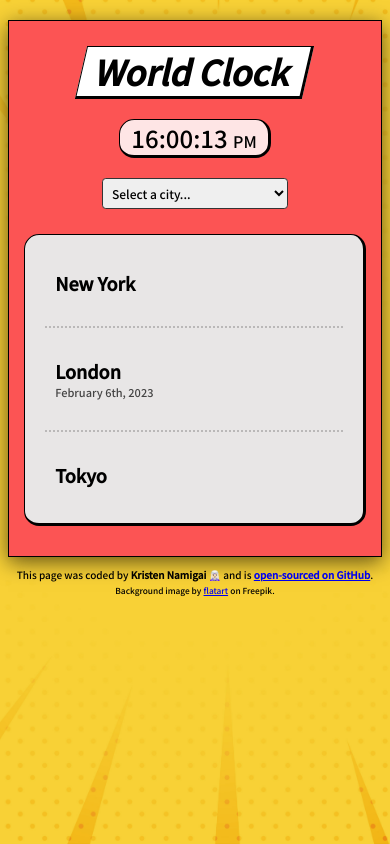
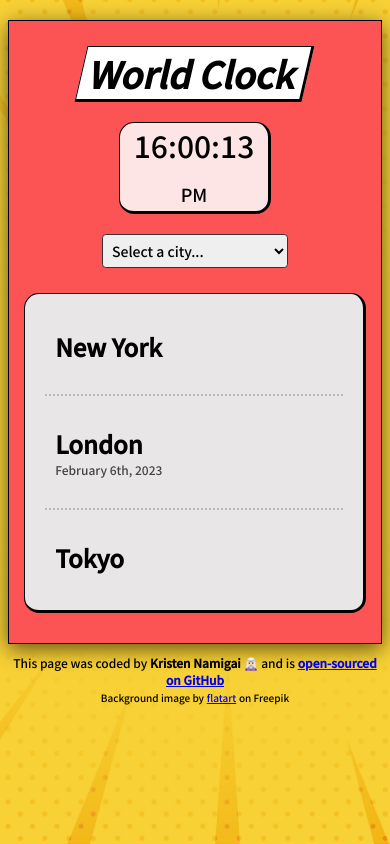
Before and after one commit to KrisTenFour/World_Clock, a plain HTML site: page index.html in a window 390 px wide. Drawn offline with nearby package versions, Linux system fonts and the light colour scheme; a script that the page names is missing.

Commit message:
Edit responsiveness

```diff
--- a/css/style.css
+++ b/css/style.css
@@ -19,7 +19,8 @@ body {
   box-shadow: #0000009b 0px 5px 20px;
 }
 
-h1, h2 {
+h1,
+h2 {
   border: var(--border);
   border-right: var(--border-shadow);
   border-bottom: var(--border-shadow);
@@ -192,22 +193,26 @@ footer {
     border: 0.5mm solid black;
     border-right: var(--border);
     border-bottom: var(--border);
-    font-size: 34px;
+    font-size: 36px;
+  }
+
+  h2,
+  .time {
+    font-size: 30px;
   }
 
   h2 {
     border: 0.5mm solid black;
     border-right: var(--border);
     border-bottom: var(--border);
-    font-size: 24px;
   }
 
   h2 small {
-    font-size: 16px;
+    font-size: 18px;
   }
 
   #cities-select {
-    font-size: 12px;
+    font-size: 14px;
   }
 
   .cities-container {
@@ -218,18 +223,11 @@ footer {
   }
 
   .name {
-    font-size: 18px;
+    font-size: 24px;
   }
 
-  .date {
-    font-size: 11px;
-  }
-
-  .time {
-    font-size: 23px;
-  }
-
+  .date,
   footer {
-    font-size: 10px;
+    font-size: 12px;
   }
 }
--- a/index.html
+++ b/index.html
@@ -1,20 +1,20 @@
 <!DOCTYPE html>
 <html lang="en">
+
 <head>
   <meta charset="UTF-8" />
   <meta http-equiv="X-UA-Compatible" content="IE=edge" />
   <meta name="viewport" content="width=device-width, initial-scale=1.0" />
   <link rel="preconnect" href="https://fonts.googleapis.com" />
   <link rel="preconnect" href="https://fonts.gstatic.com" crossorigin />
-    <link
-      href="https://fonts.googleapis.com/css2?family=Noto+Sans+JP:wght@500&display=swap"
-      rel="stylesheet"
-    />
+  <link href="https://fonts.googleapis.com/css2?family=Noto+Sans+JP:wght@500&display=swap" rel="stylesheet" />
   <script src="https://cdnjs.cloudflare.com/ajax/libs/moment.js/2.29.4/moment.min.js"></script>
-    <script src="https://cdnjs.cloudflare.com/ajax/libs/moment-timezone/0.5.39/moment-timezone-with-data-1970-2030.min.js"></script>
+  <script
+    src="https://cdnjs.cloudflare.com/ajax/libs/moment-timezone/0.5.39/moment-timezone-with-data-1970-2030.min.js"></script>
   <link rel="stylesheet" href="css/style.css" />
   <title>World clock 🕐🌐</title>
 </head>
+
 <body>
   <div class="container">
     <h1>World Clock</h1>
@@ -66,17 +66,14 @@
     <strong>Kristen Namigai</strong>
     🧝🏻‍♀️ and is
     <a href="https://github.com/KrisTenFour/World_Clock" target="_blank">
-        <strong>open-sourced on GitHub</strong></a
-      >. <br />
+      <strong>open-sourced on GitHub</strong></a> <br />
     <small>Background image by</small>
-      <a
-        href="https://www.freepik.com/free-vector/yellow-comic-background-retro-vector-illustration_34294137.htm#page=3&query=comic%20pattern&position=20&from_view=keyword"
-        target="_blank"
-      >
-        <small> flatart</small></a
-      >
-      <small>on Freepik.</small>
+    <a href="https://www.freepik.com/free-vector/yellow-comic-background-retro-vector-illustration_34294137.htm#page=3&query=comic%20pattern&position=20&from_view=keyword"
+      target="_blank">
+      <small> flatart</small></a>
+    <small>on Freepik</small>
   </footer>
   <script src="javascript/script.js"></script>
 </body>
+
 </html>
```
Lines whose indentation alone changed are shown as unchanged.
